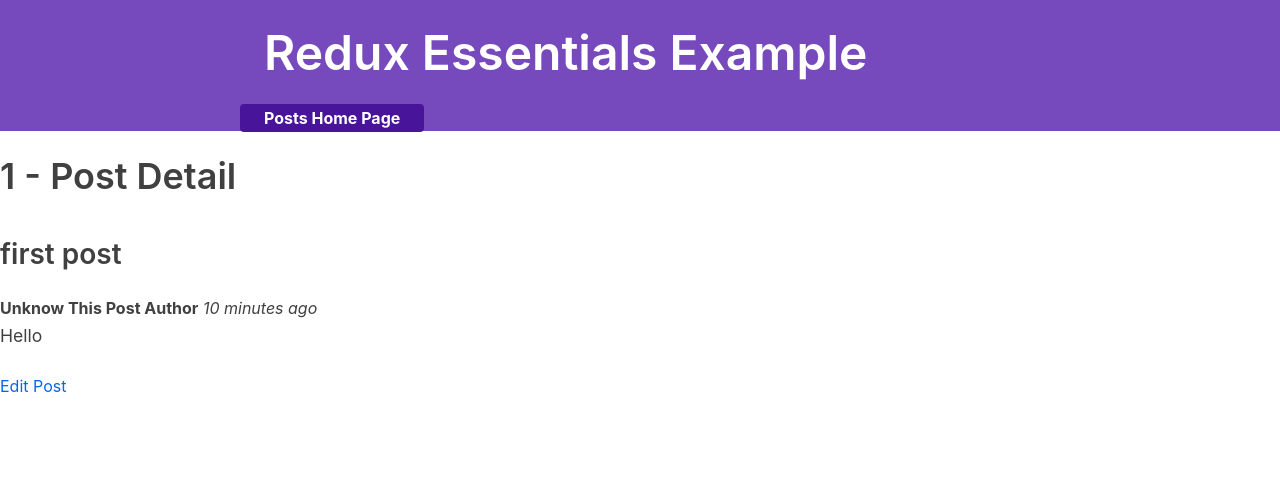
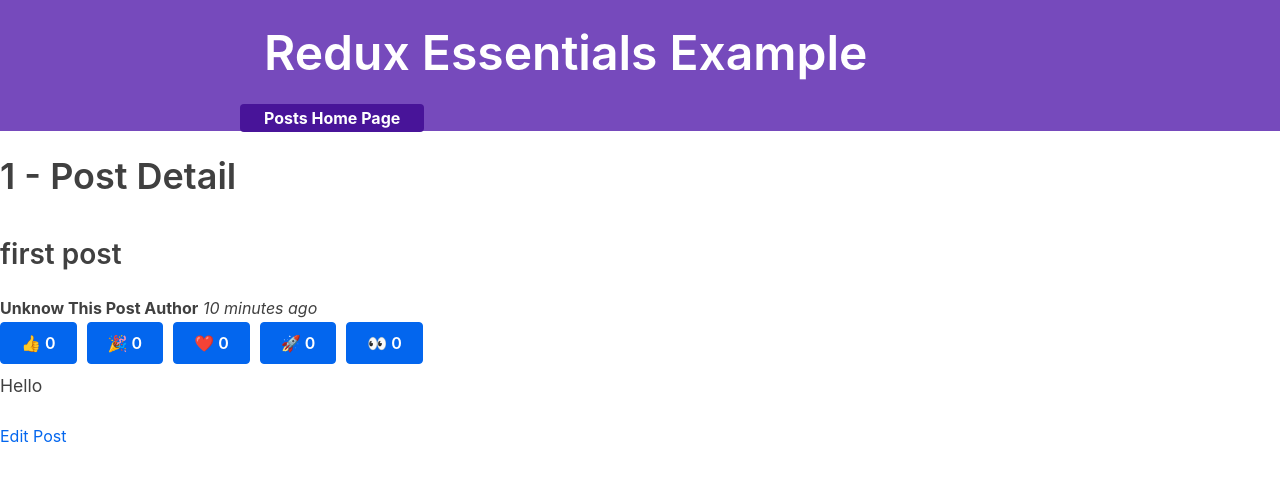
Before and after one commit to Elmar101/redux-essentials-example-app-master, a React (Create React App) app: page /post/1 in a window 1280 px wide. Shown: the top 480 px of the page. Built offline with nearby package versions, Linux system fonts and the light colour scheme; what @mswjs/data, mock-socket, txtgen would draw is missing.

Commit message:
some Changing

```diff
--- a/src/features/posts/PostList.tsx
+++ b/src/features/posts/PostList.tsx
@@ -1,21 +1,20 @@
-import React, { useEffect } from 'react'
+import React from 'react'
 import { useSelector } from 'react-redux'
 import { RootState } from '../../app/store'
 import { useHistory } from 'react-router-dom'
 import PostAuthor from './post-author/PostAuthor'
 import TimeAgoPost from './time-ago-post/TimeAgoPost'
 import ReactionButtonPost from './reaction-button-post/ReactionButtonPost'
+import { IPostsData } from './postSlice';
 interface Props {}
+
 const PostList: React.FC<Props> = (props: React.PropsWithChildren<Props>) => {
-  const history = useHistory()
-  const statePosts = useSelector((state: RootState) => state.posts.postsData)
-  useEffect(() => {
-    console.log('posts: ', orderSortPost)
-  })
-  const orderSortPost = [...statePosts].sort((a, b) =>
-    b.date.toString().localeCompare(a.date.toString())
-  )
-  const renderPosts = orderSortPost.map((post) => (
+  const history = useHistory();
+  const statePosts = useSelector((state: RootState) => state.posts.postsData);
+
+  const orderSortPost = [...statePosts].sort( (a, b) => b.date.toString().localeCompare(a.date.toString()) )
+
+  const renderPosts: JSX.Element[] = orderSortPost.map((post: IPostsData) => (
     <div key={post.id} style={{ borderBottom: '1px solid gray' }}>
       <h2>{post.title}</h2>
       <PostAuthor userId={post.userId} />
@@ -58,4 +57,4 @@
   )
 }
 
-export default PostList
+export default PostList;
--- a/src/features/posts/edit-post/EditPost.tsx
+++ b/src/features/posts/edit-post/EditPost.tsx
@@ -4,6 +4,7 @@
 import { RootState, Dispatch } from '../../../app/store'
 import { IPostsData } from '../postSlice'
 import { updatePost } from '../postSlice'
+import { IInitialUserState } from '../../users/usersSlice'
 interface IParamsId {
   postId: string
 }
@@ -11,29 +12,22 @@
   match: match<IParamsId>
 }
 function EditPost({ match }: Props) {
-  const { postId } = match.params
-  const history = useHistory()
+  const { postId } = match.params;
+  const history = useHistory();
 
-  const dispatch: Dispatch = useDispatch()
-  const users = useSelector((state: RootState) => state.users)
-  const posts: IPostsData[] = useSelector(
-    (state: RootState) => state.posts.postsData
-  )
-  const post: IPostsData | undefined = useMemo(
-    () => posts.find((post) => post.id.toString() === postId),
-    [postId, posts]
-  )
+  const dispatch: Dispatch = useDispatch();
+  const users: IInitialUserState[] = useSelector( (state: RootState) => state.users );
+  const posts: IPostsData[] = useSelector( (state: RootState) => state.posts.postsData );
 
-  console.log('EDIT POST: ', post)
+  const post: IPostsData | undefined = useMemo(() =>posts.find((post)=>post.id.toString()===postId),[postId,posts]);
+
   const [postObj, setPostObj] = useState({
     title: post?.title,
     content: post?.content,
     userId: post!.userId,
   })
 
-  const handleChange = (
-    e: ChangeEvent<HTMLInputElement | HTMLTextAreaElement | HTMLSelectElement>
-  ) => {
+  const handleChange = (e: ChangeEvent<HTMLInputElement | HTMLTextAreaElement | HTMLSelectElement>) => {
     if (post) {
       setPostObj({ ...postObj, [e.target.name]: e.target.value })
     }
@@ -65,7 +59,7 @@
           postObj.userId
         )
       )
-      history.push('/')
+      history.push('/');
     }
   }
 
--- a/src/features/posts/post-detail/PostDetail.tsx
+++ b/src/features/posts/post-detail/PostDetail.tsx
@@ -5,6 +5,7 @@
 import { IPostsData } from "../postSlice";
 import PostAuthor from "../post-author/PostAuthor";
 import TimeAgoPost from "../time-ago-post/TimeAgoPost";
+import ReactionButtonPost from '../reaction-button-post/ReactionButtonPost';
 
 interface DetailParams {
     postId: string;
@@ -27,6 +28,7 @@
             <h3> {post?.title} </h3>
             <PostAuthor userId={post.userId}/>
             <TimeAgoPost timeStamp={post.date}/>
+            <ReactionButtonPost post={post}/>
             <p> {post?.content} </p>
             <Link to={`/editPost/${post.id}`}> Edit Post </Link>
         </React.Fragment>
--- a/src/features/posts/postSlice.ts
+++ b/src/features/posts/postSlice.ts
@@ -115,16 +115,16 @@
         /*/----------- AddPost START-------------/*/
         addPost: {
             reducer: (state: IInitialStateData, action: IAction): IAddReducer => {
-        const { id, title, content, userId, date, reactions } = action.payload
+                const { id, title, content, userId, date, reactions } = action.payload;
                 return {
                     ...state,
                     postsData: [
                         ...state.postsData,
-            { id, title, content, userId, date: date ? date : ' ', reactions: typeof reactions !== "undefined" ? {...reactions} : undefined },
+                        { id, title, content, userId, date: date ? date : ' ', reactions },
                     ],
                 }
             },
-      prepare: (title, content, userId): IPREPARE => {
+            prepare: (title: string, content: string, userId: string): IPREPARE => {
                 return {
                     payload: {
                         id: nanoid(),
@@ -154,16 +154,16 @@
                 return {
                     ...state,
                     postsData: state.postsData.map((post) => {
-            if (post.id.toString() === id.toString()) {
+                        if (post.id === id) {
                             return { ...post, id, title, content, userId }
                         }
                         return post
                     }),
                 }
             },
-      prepare: (id, title, content, userId): IPREPARE => {
+            prepare: (id: string, title: string, content: string, userId: string): IPREPARE => {
                 return {
-          payload: { id, title, content, userId },
+                    payload: { id, title, content, userId, meta:"", error: false },
                 }
             },
         },
@@ -171,18 +171,16 @@
         /*/----------- UpdatePost END-------------/*/
 
         /*/----------- ReactionsAdded START-------------/*/
-    reactionsAdded:{
-        reducer:(state: IInitialStateData, action: IACTION_REACTION)=>{
-            const {postId, reactionName} = action.payload;
-            console.log(reactionName)
+        reactionsAdded: {
+            reducer: (state: IInitialStateData, action: IACTION_REACTION) => {
+                const { postId, reactionName } = action.payload;
                 return {
                     ...state,
-                postsData: state.postsData.map(post=>{
-                    //console.log(reactionName,":",(post.reactions?.[reactionName] as number)++)
-                    if(post.id.toString() === postId.toString()){
+                    postsData: state.postsData.map(post => {
+                        if (post.id === postId) {
                             return {
                                 ...post,
-                            reactions:{
+                                reactions: {
                                     ...post.reactions,
                                     [reactionName]: (post.reactions?.[reactionName] as number) + 1
                                 }
@@ -195,15 +193,15 @@
             },
             prepare: (postId: string, reactionName: string): IPREPARE_REACTION => {
                 return {
-                payload: {postId, reactionName}
+                    payload: { postId, reactionName }
                 }
             }
         },
         /*/----------- ReactionsAdded END-------------/*/
     },
 })
-export const { addPost, updatePost, reactionsAdded } = postSlice.actions
-export default postSlice.reducer
+export const { addPost, updatePost, reactionsAdded } = postSlice.actions;
+export default postSlice.reducer;
 
 //map bize yeni state verir
 //immer ise yox
```
Lines whose indentation alone changed are shown as unchanged.
